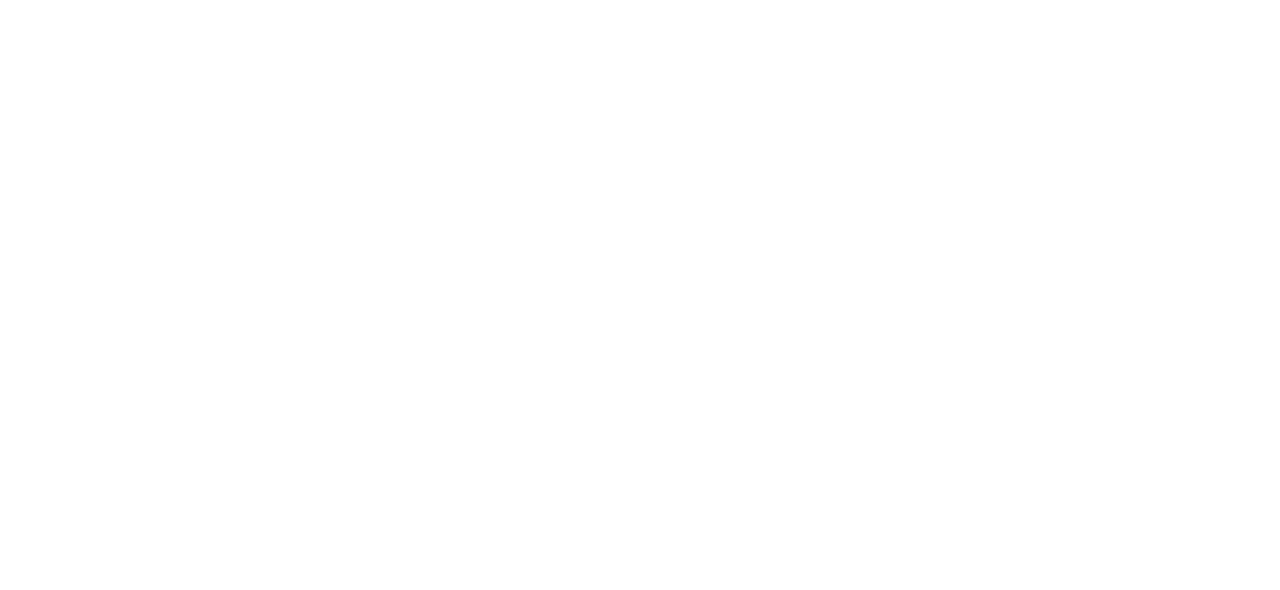
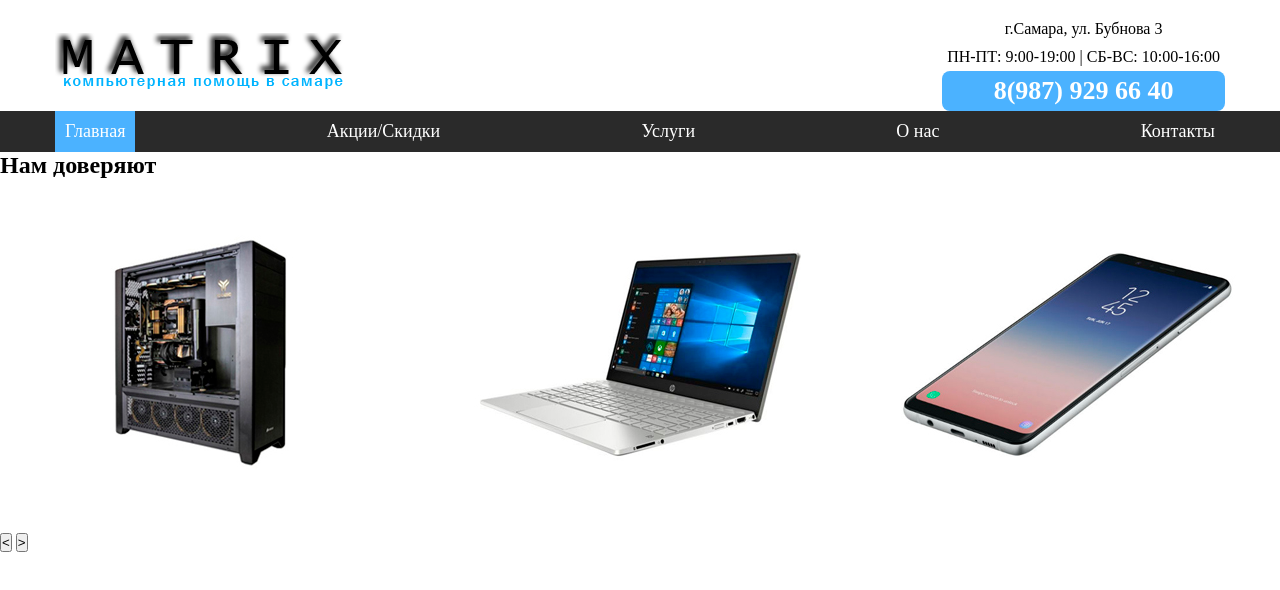
Before and after one commit to DiregStrateg/matrix_samara, a plain HTML site: page index.html in a window 1280 px wide. Drawn offline with Linux system fonts and the light colour scheme.

Commit message:
Остановился на Carousel

```diff
--- /dev/null
+++ b/css/style.css
@@ -0,0 +1,105 @@
+* {
+  margin: 0;
+  padding: 0;
+  box-sizing: border-box;
+}
+a {
+  text-decoration: none;
+  cursor: pointer;
+  color: #000;
+}
+li {
+  list-style: none;
+}
+.container {
+  max-width: 100vw;
+}
+.head {
+  width: 1170px;
+  margin-top: 15px;
+  display: flex;
+  margin-right: auto;
+  margin-left: auto;
+  justify-content: space-between;
+  align-items: center;
+}
+.contact-head p {
+  padding: 5px;
+  text-align: center;
+}
+.nav {
+  background-color: #2a2a2a;
+}
+.navbar {
+  display: flex;
+  width: 1170px;
+  margin-left: auto;
+  margin-right: auto;
+  justify-content: space-between;
+}
+.nav-link {
+  padding: 10px;
+}
+.active {
+  background-color: #4bb2ff;
+}
+.navbar li a {
+  color: #fff;
+  font-size: 18px;
+}
+.telefon {
+  font-size: 26px;
+  font-weight: bold;
+
+}
+
+
+
+
+
+
+
+
+
+
+
+
+@media screen and (max-width: 1200px) {
+  .container {
+    max-width: 999;
+  }
+  .navbar {
+    width: 100%;
+  }
+  .head {
+    width: 90%;
+  }
+}
+
+@media screen and (max-width: 992px) {
+  .nav {
+    display: none;
+  }
+
+
+
+}
+@media screen and (max-width: 768px) {
+  .head {
+    justify-content: center;
+  }
+  .tel-link {
+    color:
+  }
+}
+@media screen and (max-width: 576px) {
+  .head {
+    max-width: 540px;
+    flex-wrap: wrap;
+  }
+}
+@media screen and (max-width: 470px) {
+  .head {
+  }
+
+}
--- a/index.html
+++ b/index.html
@@ -4,9 +4,68 @@
   <meta charset="UTF-8">
   <meta name="viewport" content="width=device-width, initial-scale=1.0">
   <meta http-equiv="X-UA-Compatible" content="ie=edge">
-  <title>Document</title>
+  <link rel="stylesheet" href="./css/style.css">
+
+  <title>MATRIX</title>
 </head>
 <body>
 
+  <div class="home">
+    <header class="header">
+      <div class="container">
+        <div class="head">
+          <div class="logo">
+            <img class="img-fluid" src="./img/logo.png" alt="Ремонт компьютеров">
+          </div>
+          <div class="contact-head">
+            <p><a href="https://yandex.ru/maps/?um=constructor%3A85384b770b100b895f97284733201f0716b959da46cf7ab6d2b904e8027dd571&source=constructorLink">г.Самара, ул. Бубнова 3</a></p>
+            <p>ПН-ПТ: 9:00-19:00 | СБ-ВС: 10:00-16:00</p>
+            <p style="font-size: 26px; font-weight: bold; background-color: #4bb2ff; border-radius: 8px;"><a style="color: #fff;" href="tel:+79879296640">8(987) 929 66 40</a></p>
+          </div>
+        </div>
+        <div class="nav">
+          <ul class="navbar">
+            <li class="nav-link active"><a href="">Главная</a></li>
+            <li class="nav-link"><a href="">Акции/Скидки</a></li>
+            <li class="nav-link"><a href="">Услуги</a></li>
+            <li class="nav-link"><a href="">О нас</a></li>
+            <li class="nav-link"><a href="">Контакты</a></li>
+          </ul>
+        </div>
+      </div>
+    </header>
+    <div id="companies" class="companies">
+      <div class="container">
+        <h2>Нам доверяют</h2>
+        <div class="underline"></div>
+        <div class="companies-wrapper">
+          <div class="companies-hor">
+            <div class="companies-hor-item"><img src=".\img\pc.jpg" alt=""></div>
+            <div class="companies-hor-item"><img src=".\img\laptop.jpg" alt=""></div>
+            <div class="companies-hor-item"><img src=".\img\smartphone.jpg" alt=""></div>
+          </div>
+          <button id="test-left">
+            < </button> <button id="test-right"> >
+          </button>
+        </div>
+      </div>
+    </div>
+  </div>
+
+
+
+
+
+
+  <script src="./js/sliderCarousel.js"></script>
+  <script>
+    const carousel = new SliderCarousel({
+      main: '.companies-wrapper',
+      wrap: '.companies-hor',
+      prev: '#test-left',
+      next: '#test-right'
+    });
+    carousel.init();
+  </script>
 </body>
 </html>
--- /dev/null
+++ b/js/sliderCarousel.js
@@ -0,0 +1,53 @@
+'use sttrict';
+
+
+class SliderCarousel {
+  constructor({
+    main,
+    wrap,
+    next,
+    prev,
+    position = 0,
+  }) {
+    this.main = document.querySelector(main);
+    this.wrap = document.querySelector(wrap);
+    this.slides = document.querySelector(wrap).children;
+    this.next = document.querySelector(next);
+    this.prev = document.querySelector(prev);
+    this.options = {}
+      position
+  };
+  init() {
+    this.addMyClass();
+    this.addStyle();
+  }
+
+  addMyClass() {
+    this.main.classList.add('my-slider');
+    this.wrap.classList.add('my-slider__wrap');
+    for ( const item of this.slides) {
+      item.classList.add('my-slider__item');
+    }
+  }
+
+  addStyle() {
+    const style = document.createElement('style');
+    style.id = 'sliderCarousel-style';
+    style.textContent = `
+      .my-slider {
+        overflow: hidden;
+      }
+      .my-slider__wrap {
+        display: flex;
+        transition: transform 0.5s;
+        will-change: transform;
+      }
+      .my-slider__item {
+        flex: 0 0 25%;
+        margin: 0 auto;
+      }
+    `;
+
+    document.head.appendChild(style);
+  }
+}
```
Also changed, not shown: js/script.js (added, +35 -0 lines), Git.txt (added), img/avatar.png (added), img/check.png (added), img/laptop.jpg (added), img/logo.png (added), img/mac-repair.jpg (added), img/pc.jpg (added), img/sale.png (added), img/smartphone.jpg (added), img/Без имени-1.jpg (added), jQuery/jQuery.js (added).
